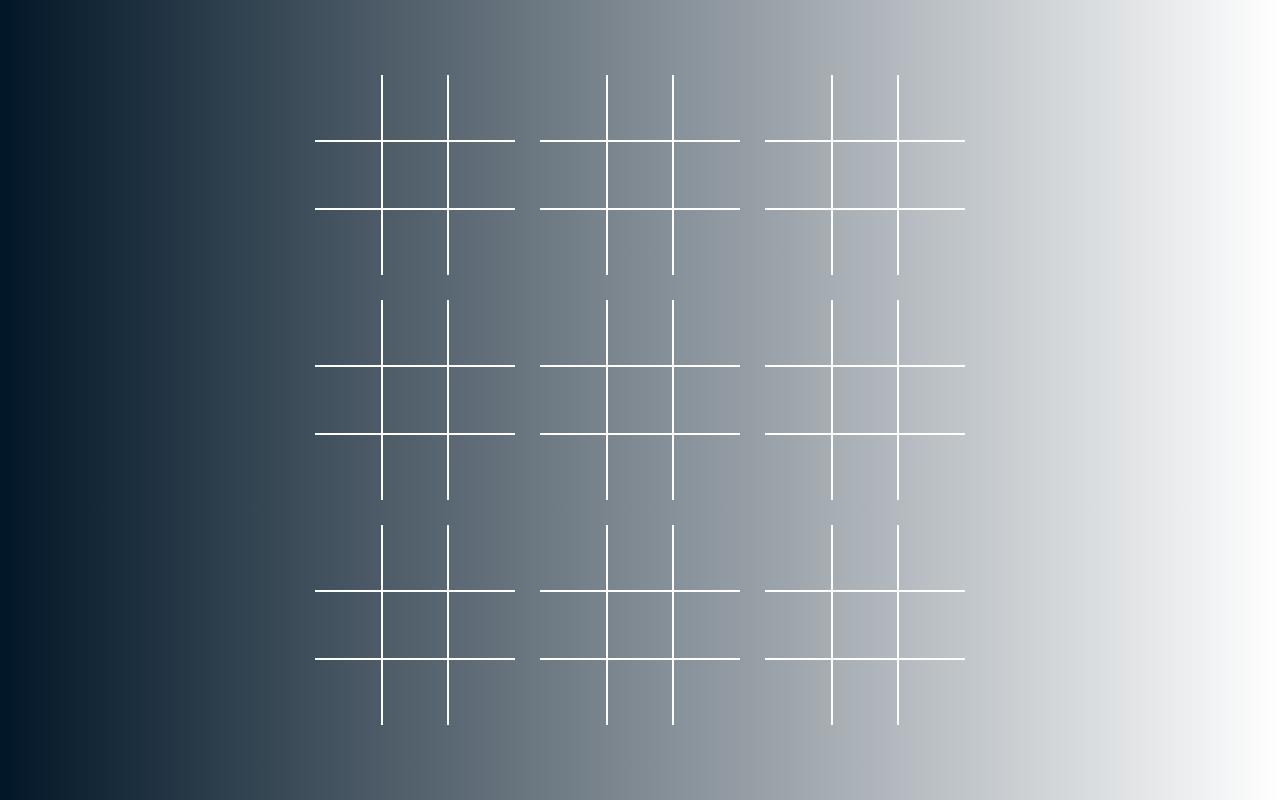
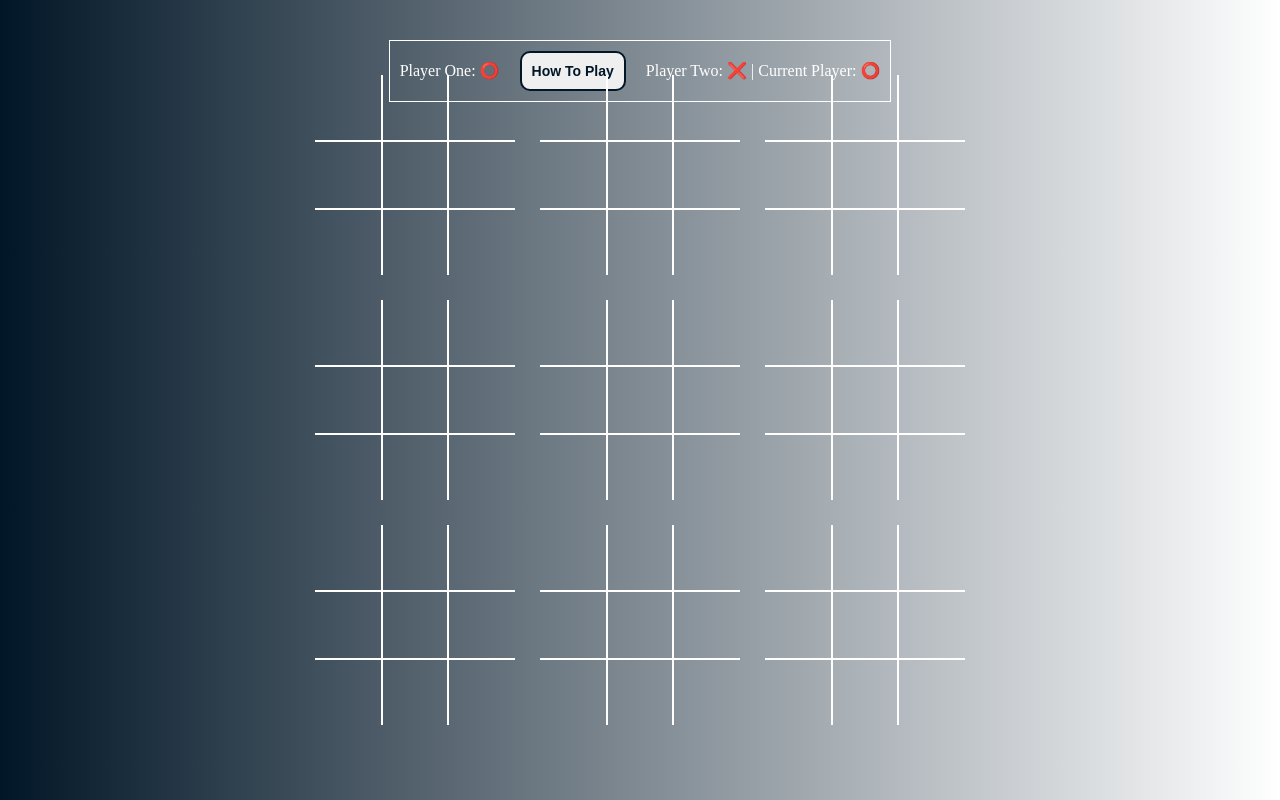
Before and after one commit to soheb-btw/tic-tac-toe, an Angular app: page / in a window 1280 px wide. Built offline with nearby package versions, Linux system fonts and the light colour scheme.

Commit message:
adding how to play button/ player details/ current player

```diff
--- a/src/app/app.component.html
+++ b/src/app/app.component.html
@@ -1,13 +1,24 @@
 <div class="center-grid">
+  <div class="guide-wrapper">
+    <span class="guide-text">Player One: ⭕️</span>
+    <button class="guide-button" type="button">How To Play</button>
+    <span class="guide-text">Player Two: ❌</span>
+    <span class="guide-text"> | Current Player: {{currentPlayer == 0 ? '⭕️' : '❌'}}</span>
+  </div>
   <!-- <div>
         <div id="timer" class="timer">{{ remainingTime }}</div>
         <div class="player">Player One</div>
     </div> -->
-    <dialog open class="dialog" *ngIf="gameOver">{{currentPlayer == 1 ? 'Player One' : 'Player Two'}} has won the game.
+  <dialog open class="dialog" *ngIf="gameOver">
+    {{ currentPlayer == 1 ? "Player One" : "Player Two" }} has won the game.
   </dialog>
   <div class="main" [class.disabled]="gameOver">
-        <app-sub-grid *ngFor="let value of iterateNineTimes(); index as i" (subGridData)="subGridData($event,i)"
-            [currentPlayer]="currentPlayer" [class.disabled]="disabledGrid(i)"></app-sub-grid>
+    <app-sub-grid
+      *ngFor="let value of iterateNineTimes(); index as i"
+      (subGridData)="subGridData($event, i)"
+      [currentPlayer]="currentPlayer"
+      [class.disabled]="disabledGrid(i)"
+    ></app-sub-grid>
   </div>
   <!-- <div>
         <div id="timer" class="timer">{{ remainingTime }}</div>
--- a/src/app/app.component.scss
+++ b/src/app/app.component.scss
@@ -7,6 +7,29 @@
 body{
     background-color: #DE8F6E;
     margin: 0 !important;
+}
+
+.guide-wrapper{
+    position: absolute;
+    top: 5%;
+    border: 1px solid white;
+    padding: 10px;
+
+}
+
+.guide-text{
+    color: white;
+    font-family: cursive;
+}
+
+.guide-button{
+    padding: 10px;
+    border: 2px solid #011627;
+    border-radius: 10px;
+    color: #011627;
+    font-size: 14px;
+    font-weight: 700;
+    margin: 0 20px;
 }
 
 .player{
--- a/src/index.html
+++ b/src/index.html
@@ -1,5 +1,5 @@
 <!doctype html>
-<html lang="en" style="background-color: #DE8F6E;">
+<html lang="en">
 <head>
   <meta charset="utf-8">
   <title>TicTacToe</title>
```
Also changed, not shown: 3 other files (tests, documents, lock files or other folders). Lines whose indentation alone changed are shown as unchanged.
